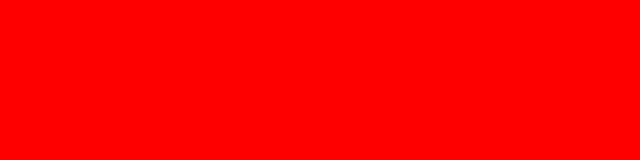
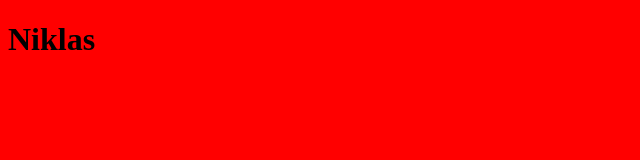
Before and after one commit to niklas-hjelm/vigilant-octo-sniffle, a plain HTML site: page index.html in a window 1280 px wide. Shown: the whole page, without its empty margins (0-640 px from the left). Drawn offline with Linux system fonts and the light colour scheme.

Commit message:
Added my name!

```diff
--- a/index.html
+++ b/index.html
@@ -7,5 +7,7 @@
     <link rel="stylesheet" href="style.css" />
     <title>Document</title>
   </head>
-  <body></body>
+  <body>
+	  <h1>Niklas</h1>
+  </body>
 </html>
```
